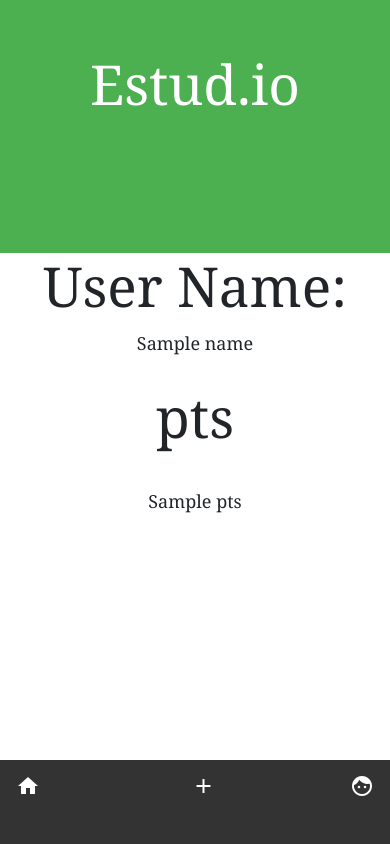
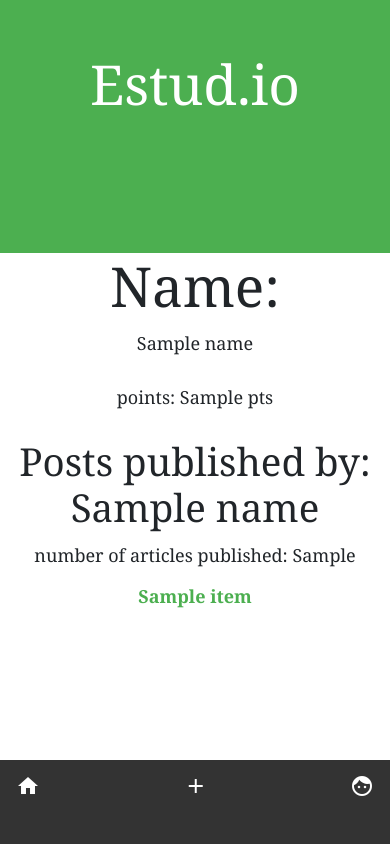
Before and after one commit to Richardjiemenz0812/estud.io, a Flask app: template templates/view_profile.html in a window 390 px wide. Run offline with Flask 2, Linux system fonts and the light colour scheme; the template is opened without the code that fills it: most values are stand-ins (such as "Sample title", 1, 10 or a date in 2020); some libraries are stand-ins or nearby versions.

Commit message:
even prettier responsive design

```diff
--- a/server.py
+++ b/server.py
@@ -172,6 +172,46 @@ def user():
     user="user:"+user
     user_name=str(r.hget(user,"name")).replace("b'","").replace("'","")
     user_pts=str(r.hget(user,"pts")).replace("b'","").replace("'","")
-    return render_template("/view_profile.html",name=user_name,pts=user_pts)
+    rd=r.scan()
+    list=str(rd).replace("(0, [b","").replace("])","").replace(", b","").replace("","").replace("(0, [","").split("'")
+    print(list)
+    pl=""
+    for i in list:
+        print(i)
+        print(r.type(i))
+        print("---------------------")
+        if i != "":
+            type=r.type(i)
+            type=str(type)
+            if type == "b'list'":
+                print("es una lista!")
+                print("########################################")
+                pl=str(pl) + i + ","
+                print(pl)
+                print("##################################")
+                ub=pl.split(",")
+                print(ub)
+                list2=""
+                for u in ub:
+                    if u != "":
+                        print(u)
+                        ulist=r.lrange(u,3,3)
+                        print(ulist)
+                        print("-------------------------------")
+                        print(user)
+                        print("-------------------------------")
+                        ulist=str(ulist)
+                        print("#"+ulist)
+                        ulist=ulist.replace("[b'","").replace("']","")
+                        print("="+ulist)
+                        if user == ulist:
+                            print("exito!!!!!!!!!!!!!!!!!!!!!!!!")
+                            list2=list2+u+","
+                        print(list2)
+
+
+    y=list2.split(",")
+    n=len(y)
+    return render_template("/view_profile.html",name=user_name,pts=user_pts,posts=y,n=n)
 
 app.run(debug=True,host="0.0.0.0")
--- a/static/css/main.css
+++ b/static/css/main.css
@@ -62,7 +62,6 @@ body,html{
     padding: 14px 16px;
     text-align: center;
     text-decoration: none;
-    border-bottom: 1px solid white;
   }
 
   /* Change the link color to #111 (black) on hover */
@@ -102,6 +101,13 @@ body,html{
 .rate a{
   color: rgb(28, 99, 25);
 }
+li{
+  list-style-type: none;
+}
+
+textarea{
+  width: 100%;
+}
 
 /***************************************************responsiveness**********************************/
 @media screen and (max-width: 1020px){
@@ -112,7 +118,6 @@ body,html{
 @media screen and (max-width: 600px){
   body{font-size: 18px;}
   .li-nav a{float: left; border-bottom: none;}
-  li{list-style-type: none; margin: 0;}
   #ul-nav{position: fixed; top: 90%; float: left; width: 100%; height: 10%;}
   .banner-text{top: 30%;}
   .banner-text a{color: #4CAF50;}
@@ -120,9 +125,7 @@ body,html{
   .banner-text2{text-align: center; top: 20%; text-decoration: none; color: white;}
   .cont{margin-left: 0%; margin-bottom: 70px;}
   #right{float: right;}
-  #center{margin-left: 45%;}
+  #center{margin-left: 43%;}
   #post{margin: 0; margin-left: 10px;}
   .rate{position: unset;}
 }
-
-}
--- a/templates/add.html
+++ b/templates/add.html
@@ -6,7 +6,7 @@
             <h1>Title</h1>
             <input type="text" name="title" class="post">
             <h1>Post</h1>
-            <textarea name="post" rows="8" cols="80" class="post"></textarea><br>
+            <textarea name="post" rows="8" id="text_area" class="post"></textarea><br>
             <br>
             <input type="file" name="file" value="" accept="image/jpeg, image/jpeg, image/gif, image/x-png, image/x-MS-bmp, image/tiff"><br>
             <br>
--- a/templates/view_profile.html
+++ b/templates/view_profile.html
@@ -2,13 +2,24 @@
 {% block content %}
 <div>
     <center>
-        <h1>User Name:</h1>
+        <h1>Name:</h1>
         {{ name }}
         <br>
         <br>
-        <h1>pts</h1>
+        points: {{ pts }}
         <br>
-        {{ pts }}
+        <br>
+        <h3>Posts published by: {{ name }}</h3>
+        number of articles published: {{ n }}
+        {% for item in posts %}
+        {% if item != "" %}
+            <li>
+                <a href="/search?q={{item}}" class="list-links">
+                <b>{{item}}</b>
+                </a><br><br>
+            </li>
+        {% endif %}
+        {% endfor %}
     </center>
 </div>
 {% endblock content %}
```
Also changed, not shown: templates/index.html (+11 -8 lines).
